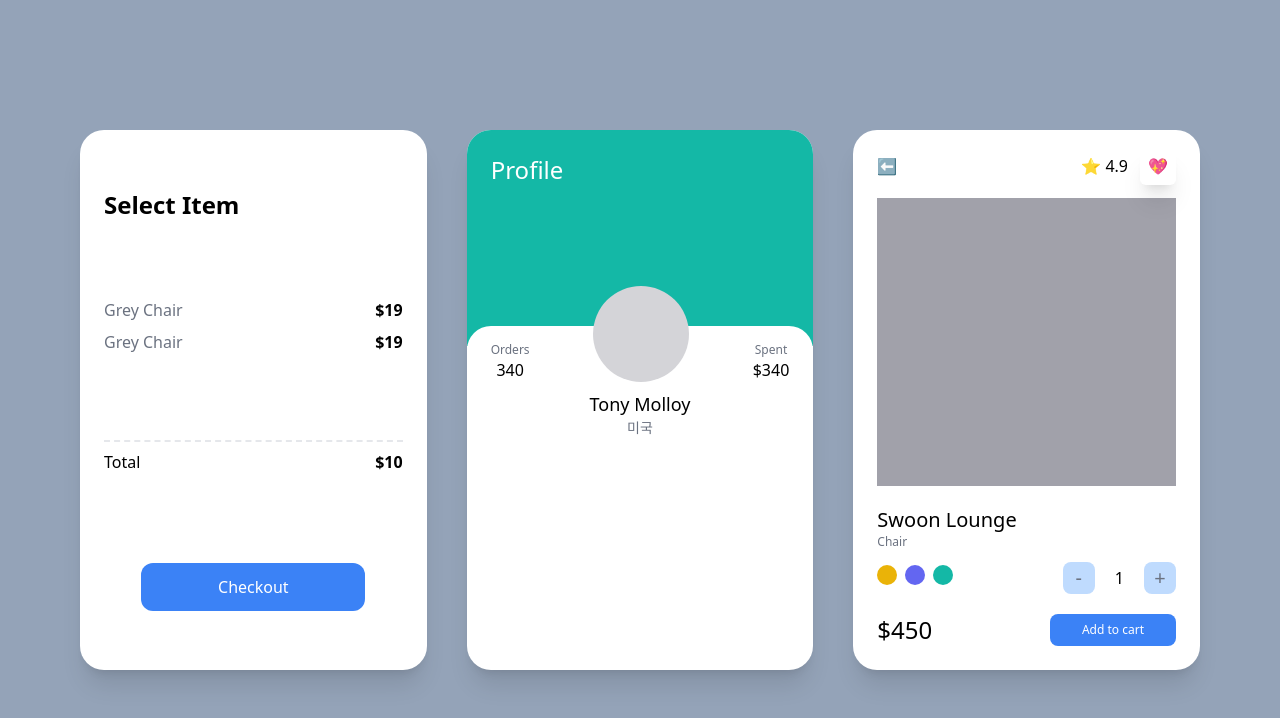
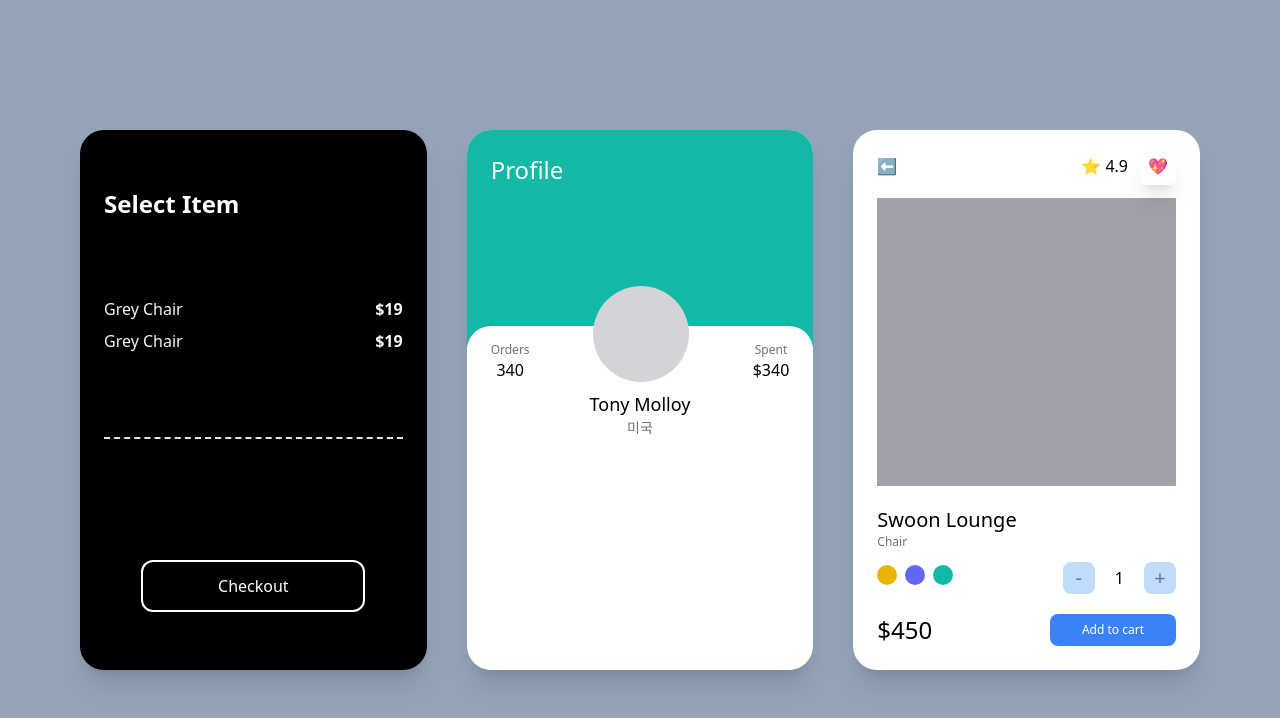
Before and after one commit to kubby159/carrot-market, a Next.js app: page / in a window 1280 px wide. Shown: the top 718 px of the page. Built offline with nearby package versions, Linux system fonts and the light colour scheme.

Commit message:
[TailWind] darkMode

```diff
--- a/pages/index.tsx
+++ b/pages/index.tsx
@@ -2,17 +2,19 @@ import type { NextPage } from "next";
 
 const Home: NextPage = () => {
   return (
-    <div className="bg-slate-400 xl:place-content-center py-20 px-20 grid gap-10 xl:grid-cols-3 min-h-screen">
-      <div className="bg-white  xl:flex flex-col justify-around p-6 rounded-3xl shadow-xl">
-        <span className="font-semibold text-2xl">Select Item</span>
+    <div className="bg-slate-400 dark xl:place-content-center py-20 px-20 grid gap-10 xl:grid-cols-3 min-h-screen">
+      <div className="bg-white dark:bg-black  xl:flex flex-col justify-around p-6 rounded-3xl shadow-xl">
+        <span className="font-semibold dark:text-white text-2xl">
+          Select Item
+        </span>
         <ul>
           <div className="flex justify-between my-2 ">
-            <span className="text-gray-500">Grey Chair</span>
-            <span className="font-semibold">$19</span>
+            <span className="text-gray-500 dark:text-gray-100">Grey Chair</span>
+            <span className="font-semibold dark:text-gray-50">$19</span>
           </div>
           <div className="flex justify-between my-2 ">
-            <span className="text-gray-500">Grey Chair</span>
-            <span className="font-semibold">$19</span>
+            <span className="text-gray-500 dark:text-gray-100">Grey Chair</span>
+            <span className="font-semibold dark:text-gray-50">$19</span>
           </div>
         </ul>
 
@@ -21,9 +23,9 @@ const Home: NextPage = () => {
           <span className="font-semibold">$10</span>
         </div>
         <button
-          className="mt-5 bg-blue-500 text-white p-3
+          className="mt-5 bg-blue-500 text-white p-3 dark:bg-black dark:border-white dark:border-2 dark:hover:bg-black dark:hover:bg-white dark:hover:text-black
         text-center rounded-xl w-3/4 block mx-auto
-        hover:bg-teal-500 hover:text-black
+        hover:bg-teal-500
         active:bg-yellow-500 focus:bg-red-500
         "
         >
--- a/tailwind.config.js
+++ b/tailwind.config.js
@@ -1,6 +1,4 @@
 module.exports = {
-  // content (어디에서 tailwind를 사용할 것인가)
-  // 페이지(혹은 components)에서 모든 폴더(**), 모든 파일(*)에 적용할 것이며, 확장자명은 js or jsx or ts or tsx
   content: [
     "./pages/**/*.{js,jsx,ts,tsx}",
     "./components/**/*.{js,jsx,ts,tsx}",
@@ -8,5 +6,6 @@ module.exports = {
   theme: {
     extend: {},
   },
+  darkMode: "class",
   plugins: [],
 };
```
